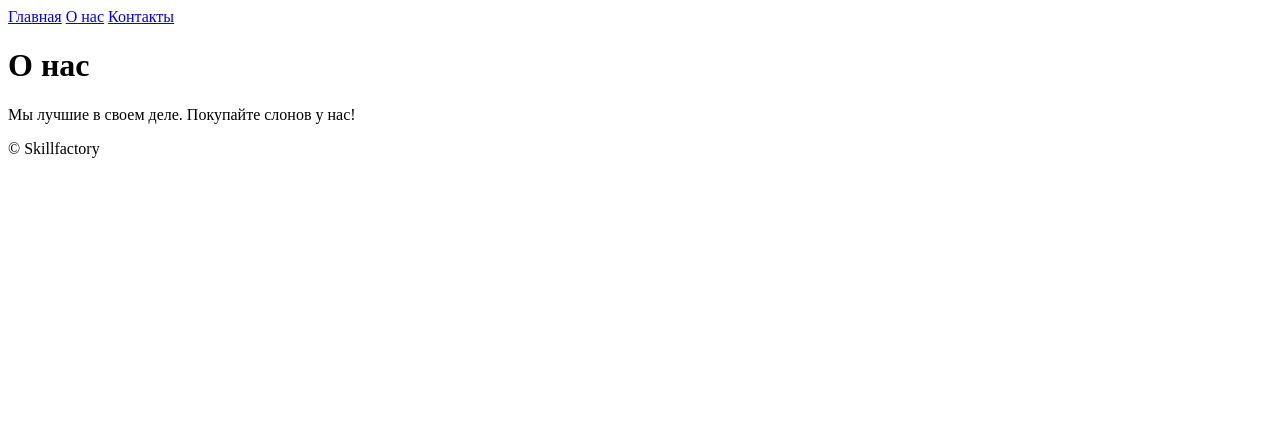
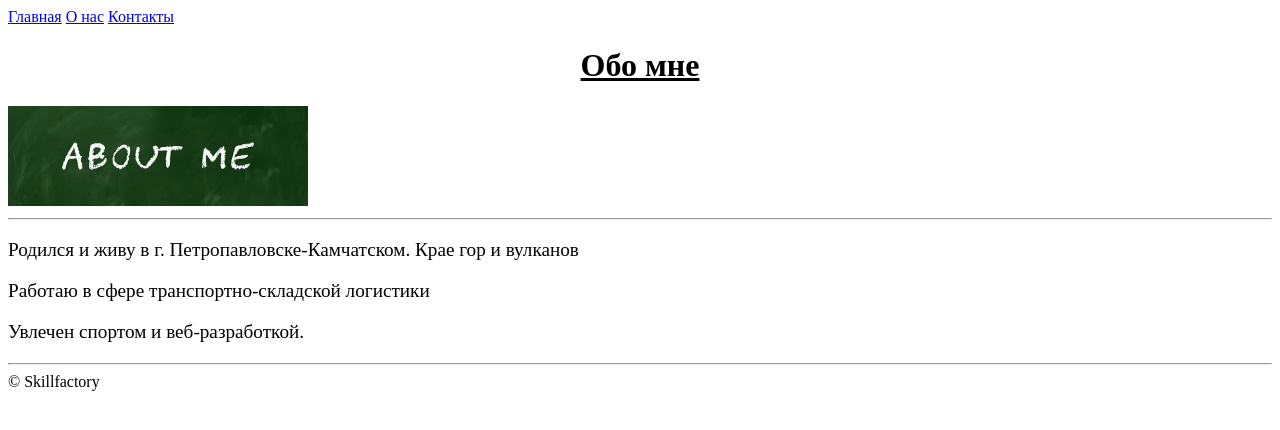
Before and after one commit to Batusai41/HW-Module-4-Bashirov-AD, a plain HTML site: page about.html in a window 1280 px wide. Drawn offline with Linux system fonts and the light colour scheme.

Commit message:
about information

```diff
--- a/about.html
+++ b/about.html
@@ -1,5 +1,4 @@
 <!DOCTYPE html>
-
 <html>
 
 <head>
@@ -14,10 +13,19 @@
         <a href="contacts.html">Контакты</a>
     </header>
     <main>
-        <h1>О нас</h1>
-        <p>Мы лучшие в своем деле. Покупайте слонов у нас!</p>
+        <h1>
+            <center><u>Обо мне</u></center>
+        </h1>
+        <img src="images/about.jpg" width="300" height="100" title="О нас">
+        <hr>
+        <big>
+            <p>Родился и живу в г. Петропавловске-Камчатском. Крае гор и вулканов</p>
+            <p>Работаю в сфере транспортно-складской логистики</p>
+            <p>Увлечен спортом и веб-разработкой. </p>
+        </big>
     </main>
     <footer>
+        <hr>
         <span>&copy;&nbsp;Skillfactory</span>
     </footer>
 </body>
```
Also changed, not shown: images/about.jpg (added), images/contacts.jpg (added).
